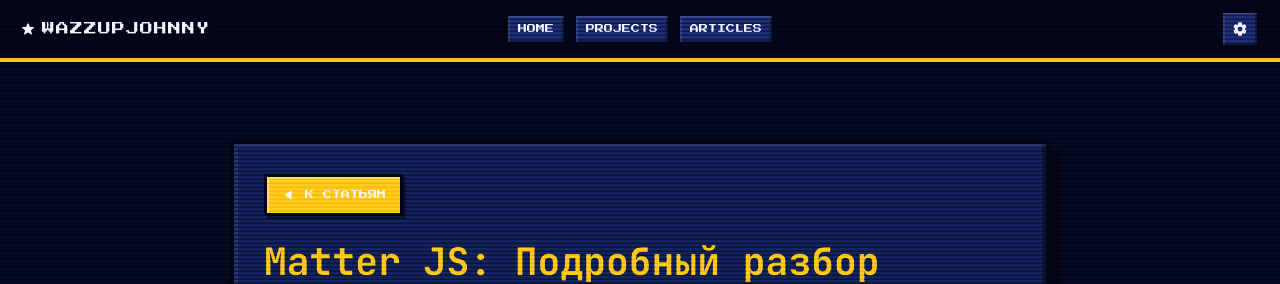
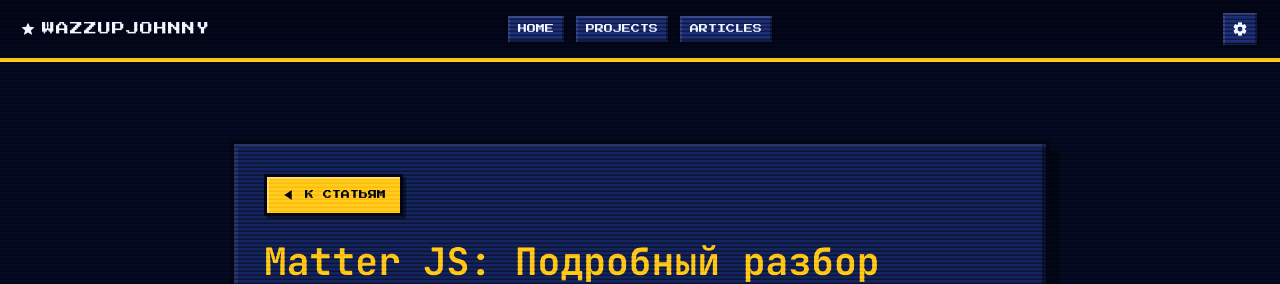
Before and after one commit to eugenepokalyuk/wazzupjohnny, a React (Vite) app: page /articles/matter-js-detailed in a window 1280 px wide. Shown: the top 284 px of the page. Built offline with nearby package versions, Linux system fonts and the light colour scheme; a web font is replaced by a local one.

Commit message:
refs 12 update all

```diff
--- a/src/components/sega/sega.module.scss
+++ b/src/components/sega/sega.module.scss
@@ -1592,7 +1592,7 @@
   margin-bottom: 24px;
   font-family: 'Press Start 2P', monospace;
   font-size: 9px;
-  color: var(--ink);
+  color: var(--ink) !important;
   background: var(--gold);
   padding: 10px 14px;
   border: 3px solid var(--ink);
```
